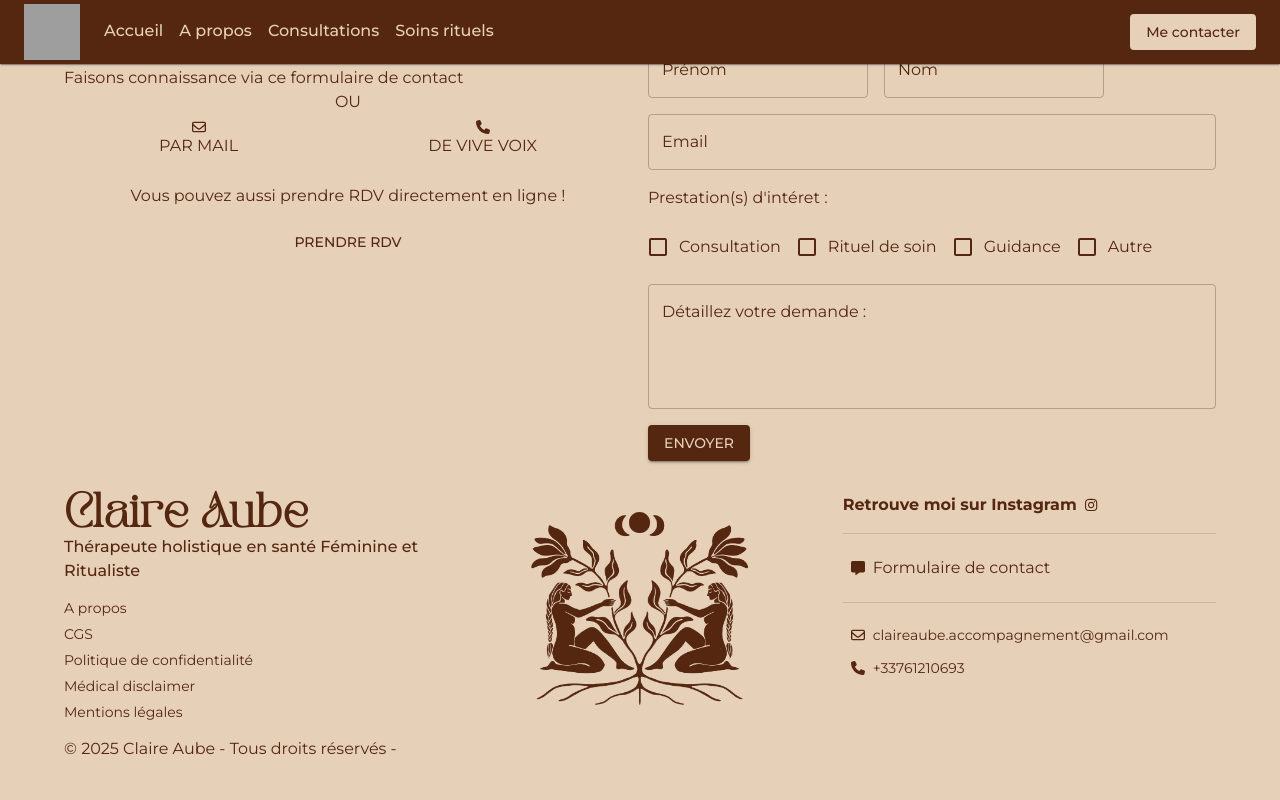
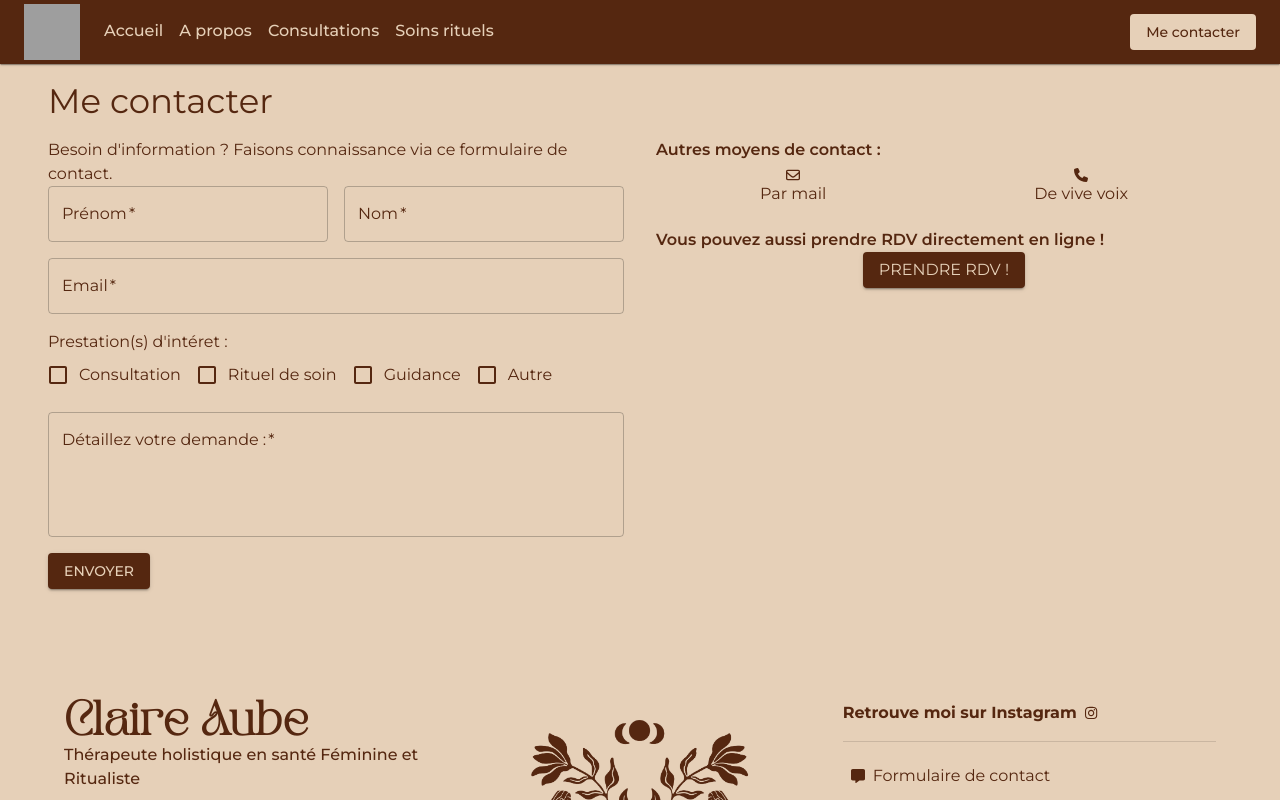
Before and after one commit to AnaisVlr/ClaireAube, a React (Vite) app: page /contact in a window 1280 px wide. Built offline with nearby package versions, Linux system fonts and the light colour scheme; grey boxes are pictures that could not be loaded; a web font is replaced by a local one.

Commit message:
Aancement page de contact

```diff
--- a/src/locales/fr.json
+++ b/src/locales/fr.json
@@ -224,7 +224,8 @@
     "byEmail": "Par mail",
     "byPhone": "De vive voix",
     "footer": "© 2025 Claire Aube - Tous droits réservés - ",
-    "contactForm": "Formulaire de contact"
+    "contactForm": "Formulaire de contact",
+    "or": "OU"
   },
   "disclaimer": {
     "title": "Clause de non-responsabilité médicale :",
@@ -238,5 +239,16 @@
     "share2": "Les informations diffusées n'ont en aucun cas pour vocation de remplacer une consultation avec un professionnel de santé.",
     "share3": "Ni ce site, ni les réseaux sociaux qui y sont liés, ne sauraient être tenus pour responsables de tout dommage, qu'il soit matériel ou corporel, résultant de l'usage ou de l'interprétation des contenus proposés.",
     "share4": "En acceptant les conditions d'accès et d'utilisation de ce site web, vous acceptez de libérer Claire Aube Zirah de toute responsabilité, y compris juridique et financière, liée à toute action entreprise sur la base des informations partagées ici ou sur les réseaux sociaux associés."
+  },
+  "contact": {
+    "formSent": "Formulaire envoyé avec succès !",
+    "needInformation": "Besoin d'information ? Faisons connaissance via ce formulaire de contact.",
+    "takeAppointmentOnline": "Vous pouvez aussi prendre RDV directement en ligne !",
+    "takeAppointment": "Prendre RDV !",
+    "prestations": "Prestation(s) d'intéret :",
+    "thankForContact": "Merci pour votre message. Je vous répondrai dès que possible.",
+    "backToHome": "Retour à l'accueil",
+    "otherWayToContactMe": "Autres moyens de contact :"
+
   }
 }
--- a/src/pages/Contact/Contact.tsx
+++ b/src/pages/Contact/Contact.tsx
@@ -1,74 +1,166 @@
-import { useForm, ValidationError } from '@formspree/react';
+import { useForm } from '@formspree/react';
 import { faEnvelope } from '@fortawesome/free-regular-svg-icons';
 import { faPhone } from '@fortawesome/free-solid-svg-icons';
 import { FontAwesomeIcon } from '@fortawesome/react-fontawesome';
 
-import './contact.css'
-import { Box, Button, Checkbox, Container, FormControl, FormControlLabel, FormGroup, Grid, TextField, Typography } from '@mui/material';
+import './contact.css';
+import { Button, Checkbox, FormControlLabel, Grid, TextField, Typography } from '@mui/material';
 import { useTexts } from '../../hooks/useTexts';
 
 export default function Contact() {
   const [state, handleSubmit] = useForm("xdkgnggl");
   const t = useTexts();
+
   if (state.succeeded) {
-    return <p>Thanks for joining!</p>;
+    return (
+      <Grid
+        container
+        direction="column"
+        alignItems="center"
+        justifyContent="center"
+        px={6}
+        py={12}
+        spacing={4}
+      >
+
+        <Typography>
+          ✅ {t.contact.formSent}
+        </Typography>
+
+        <Typography>
+          {t.contact.thankForContact}
+        </Typography>
+
+        <Button
+          variant="contained"
+          href="/"
+        >
+          {t.contact.backToHome}
+        </Button>
+      </Grid>
+    );
   }
+
+
   return (
-    <Container className='pt-1 px-6 pb-1'>
-      <Typography variant="h4">Me contacter</Typography>
+    <Grid container px={6} py={10} spacing={2}>
+      <Typography variant="h4">{t.general.contactMe}</Typography>
 
-      <Grid container spacing={2} size={12}>
-        <Grid size={6} >
-          <Typography>Besoin d'information ?<br />
-            Faisons connaissance via ce formulaire de contact
-          </Typography>
+      <Grid container spacing={4}>
 
-          <Grid display={"flex"} justifyContent={"center"}>
-            <Typography>OU</Typography>
+        {/* Bloc gauche */}
+        <Grid size={{ xs: 12, sm: 6 }}>
+          <Typography>{t.contact.needInformation}</Typography>
+
+          {/* Bloc formulaire */}
+          <Grid
+            size={12}
+            component="form"
+            onSubmit={handleSubmit}
+            container
+            spacing={2}
+          >
+            <Grid size={{ xs: 12, sm: 6 }}>
+              <TextField
+                fullWidth
+                name="firstName"
+                label="Prénom"
+                variant="outlined"
+                required
+              />
+            </Grid>
+            <Grid size={{ xs: 12, sm: 6 }}>
+              <TextField
+                fullWidth
+                name="lastName"
+                label="Nom"
+                variant="outlined"
+                required
+              />
+            </Grid>
+
+            <Grid size={12}>
+              <TextField
+                fullWidth
+                type="email"
+                name="email"
+                label="Email"
+                variant="outlined"
+                required
+              />
+            </Grid>
+
+            <Grid size={12}>
+              <Typography>{t.contact.prestations}</Typography>
+              <FormControlLabel
+                control={<Checkbox name="services" value="Consultation" />}
+                label="Consultation"
+              />
+              <FormControlLabel
+                control={<Checkbox name="services" value="Rituel de soin" />}
+                label="Rituel de soin"
+              />
+              <FormControlLabel
+                control={<Checkbox name="services" value="Guidance" />}
+                label="Guidance"
+              />
+              <FormControlLabel
+                control={<Checkbox name="services" value="Autre" />}
+                label="Autre"
+              />
+            </Grid>
+
+            <Grid size={12}>
+              <TextField
+                name="message"
+                label="Détaillez votre demande :"
+                multiline
+                rows={4}
+                fullWidth
+                required
+              />
+            </Grid>
+
+            <Grid size={12}>
+              <Button variant="contained" type="submit" disabled={state.submitting}>
+                {state.submitting ? 'Envoi en cours…' : 'Envoyer'}
+              </Button>
+            </Grid>
           </Grid>
-          <Grid display={"flex"} justifyContent={"space-around"}>
-            <Button sx={{ flexDirection: 'column' }} component="a" href={"mailto:" + t.general.email}>
+
+        </Grid>
+        <Grid size={{ xs: 12, sm: 6 }}>
+          <Typography fontWeight={600}>{t.contact.otherWayToContactMe}</Typography>
+
+          <Grid display="flex" justifyContent="space-around" mb={2}>
+            <Button sx={{ flexDirection: 'column', textTransform: 'none' }} component="a" href={`mailto:${t.general.email}`}>
               <FontAwesomeIcon icon={faEnvelope} />
               <Typography>{t.general.byEmail}</Typography>
             </Button>
-            <Button sx={{ flexDirection: 'column' }} component="a" href={"tel:" + t.general.phone}>
+            <Button sx={{ flexDirection: 'column', textTransform: 'none' }} component="a" href={`tel:${t.general.phone}`}>
               <FontAwesomeIcon icon={faPhone} />
               <Typography>{t.general.byPhone}</Typography>
             </Button>
           </Grid>
 
-          <Grid display={"flex"} justifyContent={"center"} container spacing={2} sx={{ p: 2, m: 0.5, borderRadius: 1, backgroundColor: 'secondary.main' }}>
-            <Typography>Vous pouvez aussi prendre RDV directement en ligne !</Typography>
-            <Button>
-              <a href='https://calendly.com/claireaube-accompagnement' target='_blank' className='btn-sm btn-primary br-4 fit-content'>
-                Prendre RDV
-              </a>
+          <Typography fontWeight={600}>{t.contact.takeAppointmentOnline}</Typography>
+
+          <Grid
+            display="flex"
+            justifyContent={'center'}
+            spacing={2}
+          >
+            <Button
+              variant="contained"
+              component="a"
+              href="https://calendly.com/claireaube-accompagnement"
+              target="_blank"
+            >
+              <Typography>{t.contact.takeAppointment}</Typography>
             </Button>
           </Grid>
         </Grid>
-
-        <Grid component="form" onSubmit={handleSubmit} container spacing={2} size={6}>
-          <TextField id="firstName" label="Prénom" variant="outlined" />
-          <TextField id="lastName" label="Nom" variant="outlined" />
-          <TextField fullWidth id="email" label="Email" variant="outlined" />
-          <Typography>Prestation(s) d'intéret : </Typography>
-          <Grid>
-            <FormControlLabel control={<Checkbox value={"Consultation"} />} label="Consultation" />
-            <FormControlLabel control={<Checkbox value={"Rituel de soin"} />} label="Rituel de soin" />
-            <FormControlLabel control={<Checkbox value={"Guidance"} />} label="Guidance" />
-            <FormControlLabel control={<Checkbox value={"Autre"} />} label="Autre" />
-          </Grid>
-          <TextField
-            id="message"
-            label="Détaillez votre demande :"
-            multiline
-            rows={4}
-            defaultValue=""
-            fullWidth
-          />
-          <Button variant="contained" type="submit">Envoyer</Button>
-        </Grid>
       </Grid>
-    </Container >
+    </Grid>
   );
 }
```
